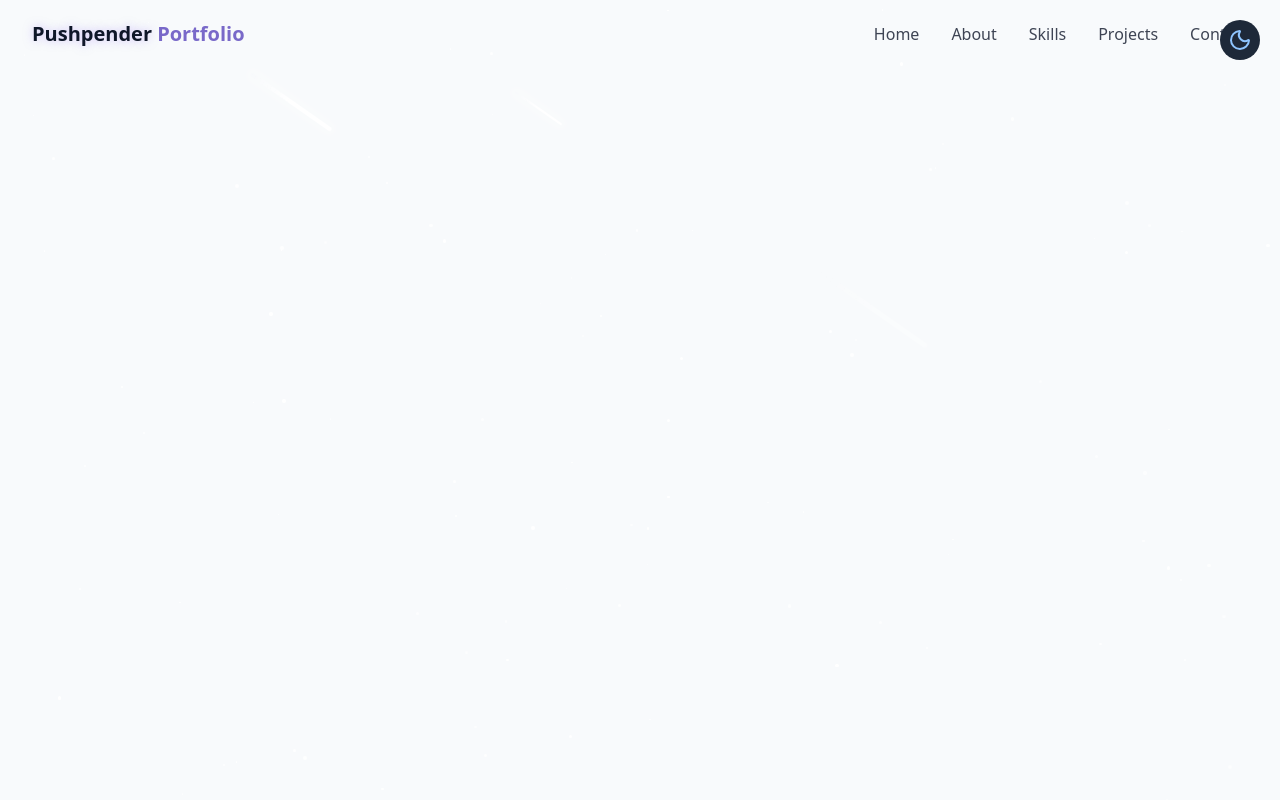
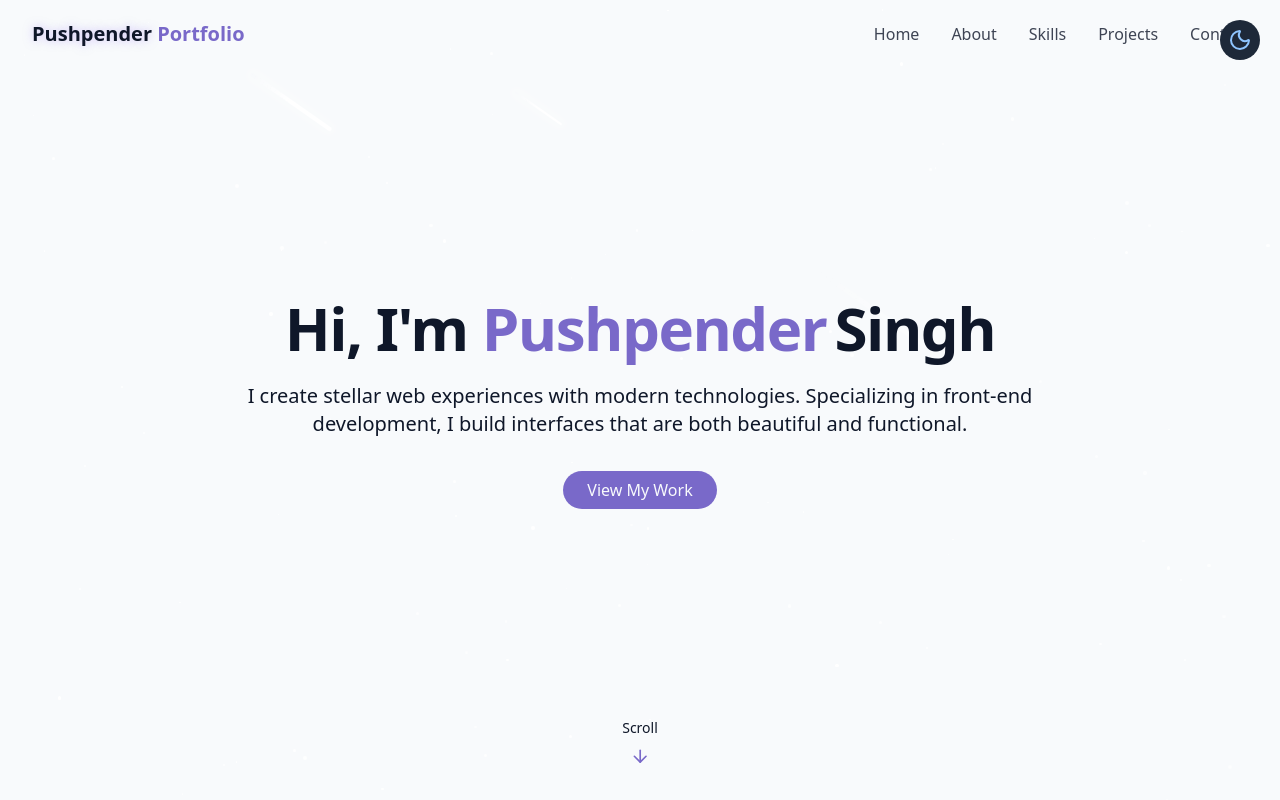
Before and after one commit to pushpendersingh97/pushpender-portfolio, a React (Vite) app: page / in a window 1280 px wide. Built offline with nearby package versions, Linux system fonts and the light colour scheme.

Commit message:
Hero Section added

```diff
--- /dev/null
+++ b/src/components/HeroSection.jsx
@@ -0,0 +1,44 @@
+import { ArrowDown } from "lucide-react";
+
+const HeroSection = () => {
+  return (
+    <section
+      id="hero"
+      className="relative min-h-screen flex flex-col items-center justify-center px-4"
+    >
+      <div className="container max-w-4xl mx-auto text-center z-10">
+        <div className="space-y-6">
+          <h1 className="text-4xl md:text-6xl font-bold tracking-tight">
+            <span className="opacity-0 animate-fade-in"> Hi, I'm</span>
+            <span className="text-primary opacity-0 animate-fade-in-delay-1">
+                {" "}
+              Pushpender
+            </span>
+            <span className="text-gradient ml-2 opacity-0 animate-fade-in-delay-2">
+              Singh
+            </span>
+          </h1>
+
+          <p className="text-lg md:text-xl text-muted-foreground max-2-2xl mx-auto opacity-0 animate-fade-in-delay-3">
+            I create stellar web experiences with modern technologies.
+            Specializing in front-end development, I build interfaces that are
+            both beautiful and functional.
+          </p>
+
+          <div className="pt-4 opacity-0 animate-fade-in-delay-4">
+            <a href="#projects" className="cosmic-button">
+              View My Work
+            </a>
+          </div>
+        </div>
+      </div>
+
+      <div className="absolute bottom-8 left-1/2 transform -translate-x-1/2 flex flex-col items-center animate-bounce">
+        <span className="text-sm text-muted-foreground mb-2"> Scroll </span>
+        <ArrowDown className="h-5 w-5 text-primary" />
+      </div>
+    </section>
+  );
+};
+
+export default HeroSection;
--- a/src/pages/Home.jsx
+++ b/src/pages/Home.jsx
@@ -2,6 +2,7 @@
 import ThemeToggle from '../components/ThemeToggle'
 import StarBackground from '../components/StarBackground'
 import Navbar from '../components/Navbar'
+import HeroSection from '../components/HeroSection'
 
 const Home = () => {
   return (
@@ -16,6 +17,9 @@
         <Navbar />
 
         {/** Main Content */}
+        <main>
+            <HeroSection />
+        </main>
 
         {/** Footer */}
     </div>
```
